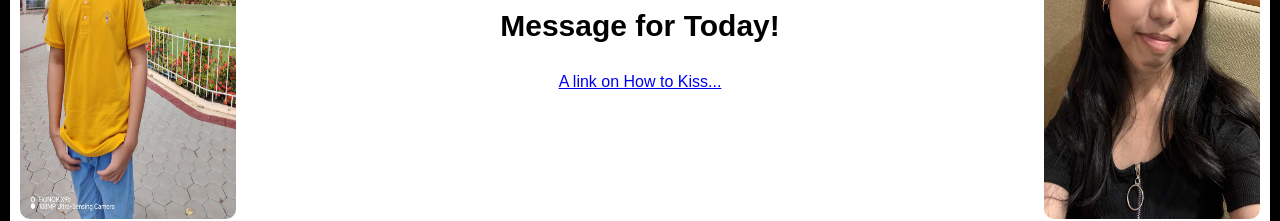
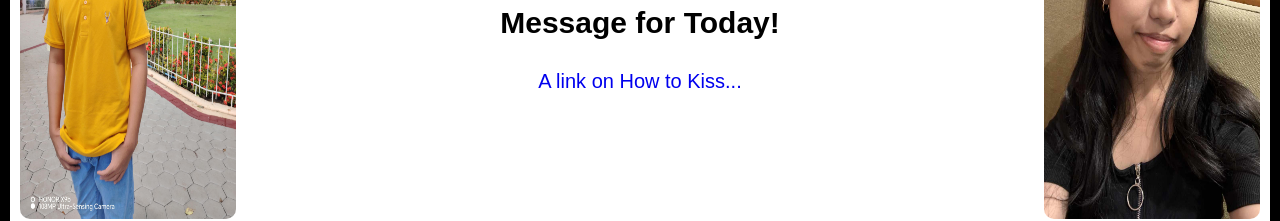
Before and after one commit to Jaime488/WSM, a plain HTML site: page index.html in a window 1280 px wide. Shown: the part 431-652 px from the top of the page. Drawn offline with Linux system fonts and the light colour scheme.

Commit message:
Update index.html

```diff
--- a/index.html
+++ b/index.html
@@ -70,7 +70,7 @@
 
             <div id="Message" class="holder">
                 <h3 class="header-1">Message for Today!</h3>
-                <a href="https://www.wikihow.com/French-Kiss">A link on How to Kiss...</a>
+                <a href="https://www.wikihow.com/French-Kiss" style="text-decoration: none; font-size: 20px;">A link on How to Kiss...</a>
             </div>
             <div id="Ayesha">
                 <img src="Pics/Ayesha.jpeg" alt="Ayesha Dagus" width="216" height="384" title="Ayesha Karryle D. Dagus">
```
